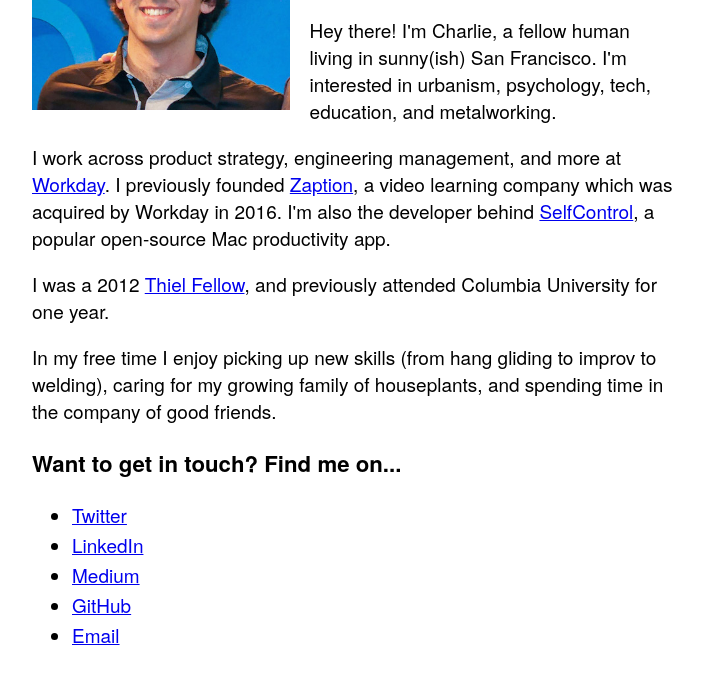
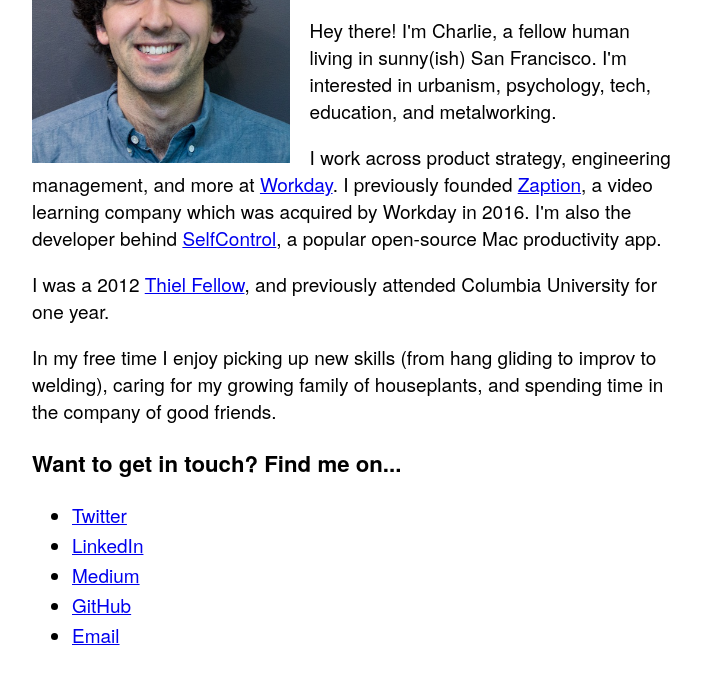
Before and after one commit to cstigler/cstigler.github.io, a plain HTML site: page index.html in a window 1280 px wide. Shown: the part 126-800 px from the top of the page, without its empty margins (286-989 px from the left). Drawn offline with Linux system fonts and the light colour scheme.

Commit message:
Use new photo

```diff
--- a/index.html
+++ b/index.html
@@ -47,7 +47,7 @@
 	</head>
 	<body>
 		<div class="container">
-			<img class="handsome-man" src="img/charlie-stigler.jpg">
+			<img class="handsome-man" src="img/charlie-stigler-new.jpg">
 			<h1 class="my-name">Charlie Stigler</h1>
 			<a href="https://twitter.com/charliestigler" class="twitter-follow-button" data-show-count="false" data-size="large">Follow @charliestigler</a>
 			<script>!function(d,s,id){var js,fjs=d.getElementsByTagName(s)[0],p=/^http:/.test(d.location)?'http':'https';if(!d.getElementById(id)){js=d.createElement(s);js.id=id;js.src=p+'://platform.twitter.com/widgets.js';fjs.parentNode.insertBefore(js,fjs);}}(document, 'script', 'twitter-wjs');</script>
```
